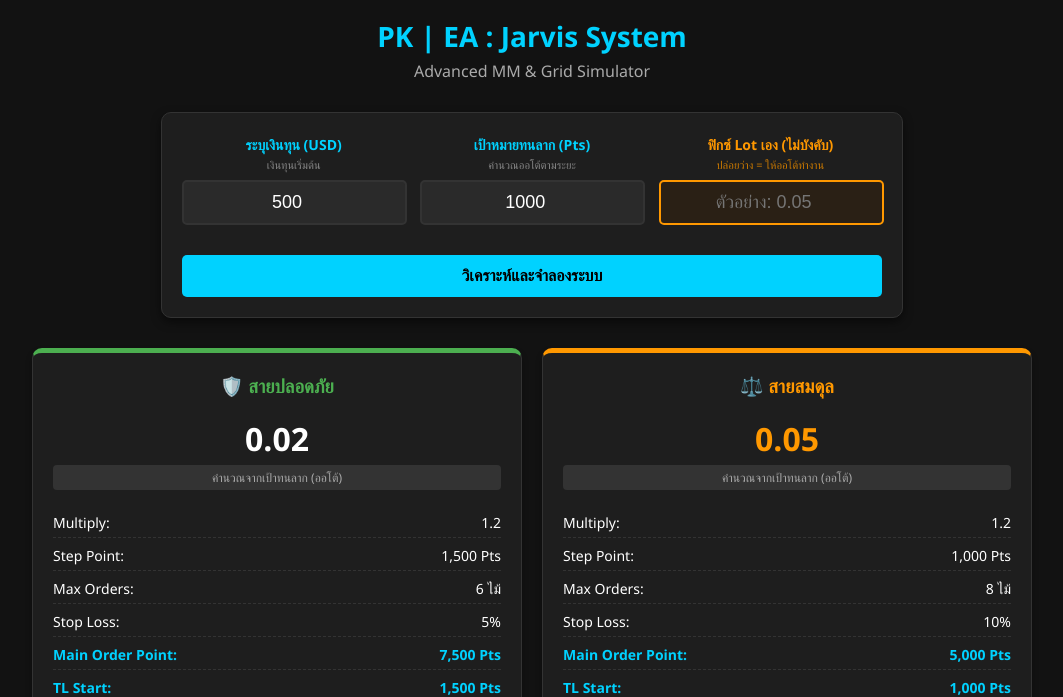
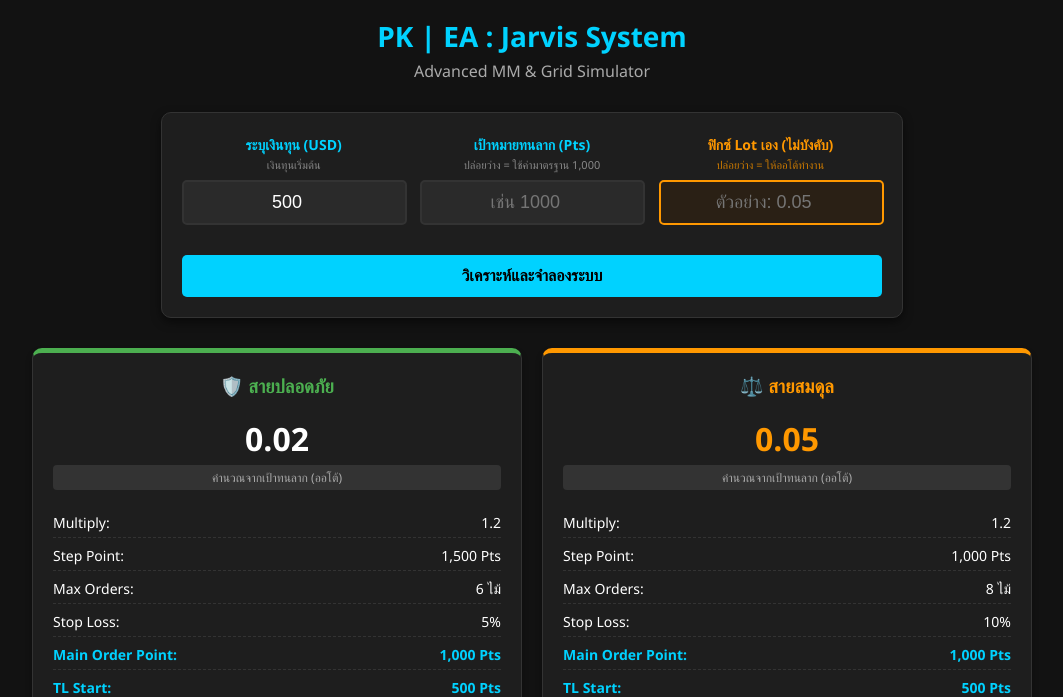
Before and after one commit to patkorn/Trade, a plain HTML site: page index.html in a window 1280 px wide. Shown: the part 103-800 px from the top of the page, without its empty margins (108-1171 px from the left). Drawn offline with Linux system fonts and the light colour scheme.

Commit message:
Update index.html

```diff
--- a/index.html
+++ b/index.html
@@ -162,8 +162,8 @@
     </div>
     <div class="input-box">
       <label for="tolerance">เป้าหมายทนลาก (Pts)</label>
-      <span class="label-desc">คำนวณออโต้ตามระยะ</span>
-      <input type="number" id="tolerance" placeholder="เช่น 1000" value="1000">
+      <span class="label-desc">ปล่อยว่าง = ใช้ค่ามาตรฐาน 1,000</span>
+      <input type="number" id="tolerance" placeholder="เช่น 1000">
     </div>
     <div class="input-box">
       <label for="customLot" style="color: #ff9800;">ฟิกซ์ Lot เอง (ไม่บังคับ)</label>
@@ -183,7 +183,7 @@
       <div class="stat"><span>Max Orders:</span> <span>6 ไม้</span></div>
       <div class="stat"><span>Stop Loss:</span> <span>5%</span></div>
       <div class="stat stat-extra"><span>Main Order Point:</span> <span id="cons-main">1,000 Pts</span></div>
-      <div class="stat stat-extra"><span>TL Start:</span> <span id="cons-tl">1,500 Pts</span></div>
+      <div class="stat stat-extra"><span>TL Start:</span> <span id="cons-tl">500 Pts</span></div>
       <div class="stat tolerance"><span style="color: #4caf50;">ทนลากได้สูงสุดจริง:</span> <span id="cons-tol">0 Pts</span></div>
     </div>
 
@@ -196,7 +196,7 @@
       <div class="stat"><span>Max Orders:</span> <span>8 ไม้</span></div>
       <div class="stat"><span>Stop Loss:</span> <span>10%</span></div>
       <div class="stat stat-extra"><span>Main Order Point:</span> <span id="bal-main">1,000 Pts</span></div>
-      <div class="stat stat-extra"><span>TL Start:</span> <span id="bal-tl">1,000 Pts</span></div>
+      <div class="stat stat-extra"><span>TL Start:</span> <span id="bal-tl">500 Pts</span></div>
       <div class="stat tolerance"><span style="color: #ff9800;">ทนลากได้สูงสุดจริง:</span> <span id="bal-tol">0 Pts</span></div>
     </div>
 
@@ -209,7 +209,7 @@
       <div class="stat"><span>Max Orders:</span> <span>10 ไม้</span></div>
       <div class="stat"><span>Stop Loss:</span> <span>20%</span></div>
       <div class="stat stat-extra"><span>Main Order Point:</span> <span id="agg-main">1,000 Pts</span></div>
-      <div class="stat stat-extra"><span>TL Start:</span> <span id="agg-tl">700 Pts</span></div>
+      <div class="stat stat-extra"><span>TL Start:</span> <span id="agg-tl">500 Pts</span></div>
       <div class="stat tolerance"><span style="color: #f44336;">ทนลากได้สูงสุดจริง:</span> <span id="agg-tol">0 Pts</span></div>
     </div>
   </div>
@@ -276,9 +276,22 @@
 
     function calculateMM() {
       const equity = parseFloat(document.getElementById('equity').value);
-      const targetTolerance = parseFloat(document.getElementById('tolerance').value);
+      const toleranceRaw = document.getElementById('tolerance').value;
       const customLot = parseFloat(document.getElementById('customLot').value);
+
       const isManualLot = !isNaN(customLot) && customLot > 0;
+      const isManualTol = toleranceRaw.trim() !== '' && !isNaN(parseFloat(toleranceRaw)) && parseFloat(toleranceRaw) > 0;
+
+      const calcTolerance = isManualTol ? parseFloat(toleranceRaw) : 1000;
+
+      if(isNaN(equity) || equity < 100) {
+        alert("กรุณาระบุเงินทุนให้ถูกต้องครับ (ขั้นต่ำ 100)");
+        return;
+      }
+
+      // ระบบตัดสินใจเรื่อง Main Order และ TL Start ใหม่
+      const mainOrderVal = isManualTol ? (calcTolerance * 2) : 1000;
+      const tlStartVal = isManualTol ? calcTolerance : 500;
 
       const stepCons = 1500, stepBal = 1000, stepAgg = 700;
       let lotCons, lotBal, lotAgg;
@@ -290,9 +303,9 @@
               label.classList.add('manual');
           });
       } else {
-          lotCons = findOptimalLot(equity, targetTolerance, 1.2, stepCons, 5, 6, 'floor');
-          lotBal = findOptimalLot(equity, targetTolerance, 1.2, stepBal, 10, 8, 'round');
-          lotAgg = findOptimalLot(equity, targetTolerance, 1.3, stepAgg, 20, 10, 'ceil');
+          lotCons = findOptimalLot(equity, calcTolerance, 1.2, stepCons, 5, 6, 'floor');
+          lotBal = findOptimalLot(equity, calcTolerance, 1.2, stepBal, 10, 8, 'round');
+          lotAgg = findOptimalLot(equity, calcTolerance, 1.3, stepAgg, 20, 10, 'ceil');
           document.querySelectorAll('.lot-label').forEach(label => {
               label.innerText = "คำนวณจากเป้าทนลาก (ออโต้)";
               label.classList.remove('manual');
@@ -303,14 +316,14 @@
       document.getElementById('bal-lot').innerText = lotBal.toFixed(2);
       document.getElementById('agg-lot').innerText = lotAgg.toFixed(2);
 
-      // แก้ไขส่วน Main Order Point ขั้นต่ำเป็น 1,000 จุด
-      document.getElementById('cons-main').innerText = Math.max(1000, stepCons * 5).toLocaleString() + " Pts";
-      document.getElementById('bal-main').innerText = Math.max(1000, stepBal * 5).toLocaleString() + " Pts";
-      document.getElementById('agg-main').innerText = Math.max(1000, stepAgg * 5).toLocaleString() + " Pts";
+      // อัปเดต Main Order Point และ TL Start ให้ตรงกับเงื่อนไขใหม่
+      document.getElementById('cons-main').innerText = mainOrderVal.toLocaleString() + " Pts";
+      document.getElementById('bal-main').innerText = mainOrderVal.toLocaleString() + " Pts";
+      document.getElementById('agg-main').innerText = mainOrderVal.toLocaleString() + " Pts";
 
-      document.getElementById('cons-tl').innerText = Math.max(500, stepCons).toLocaleString() + " Pts";
-      document.getElementById('bal-tl').innerText = Math.max(500, stepBal).toLocaleString() + " Pts";
-      document.getElementById('agg-tl').innerText = Math.max(500, stepAgg).toLocaleString() + " Pts";
+      document.getElementById('cons-tl').innerText = tlStartVal.toLocaleString() + " Pts";
+      document.getElementById('bal-tl').innerText = tlStartVal.toLocaleString() + " Pts";
+      document.getElementById('agg-tl').innerText = tlStartVal.toLocaleString() + " Pts";
 
       document.getElementById('cons-tol').innerText = calculateActualTolerance(equity, lotCons, 1.2, stepCons, 5, 6) + " Pts";
       document.getElementById('bal-tol').innerText = calculateActualTolerance(equity, lotBal, 1.2, stepBal, 10, 8) + " Pts";
@@ -333,6 +346,8 @@
       document.getElementById('total-lot-display').innerText = totalLot.toFixed(2);
       document.getElementById('grid-simulator').style.display = 'block';
     }
+
+    // สั่งรันออโต้เมื่อเปิดหน้าเว็บ (จะใช้ค่าเริ่มต้น Default ที่วางไว้)
     window.onload = calculateMM;
   </script>
 </body>
```
